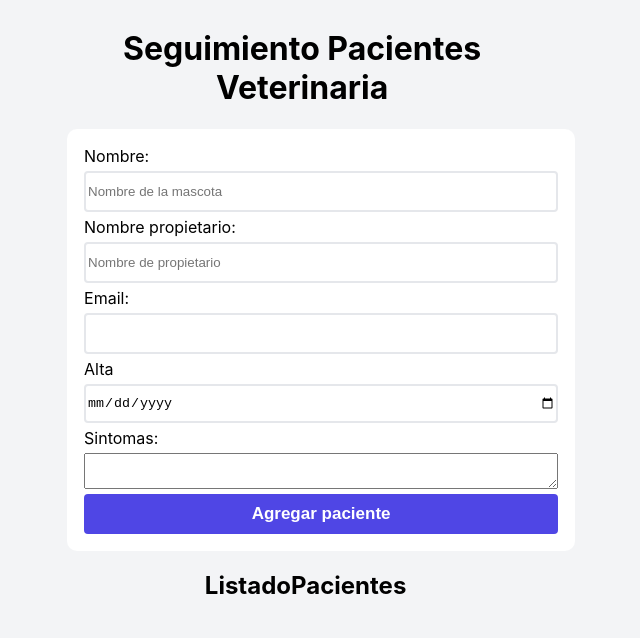
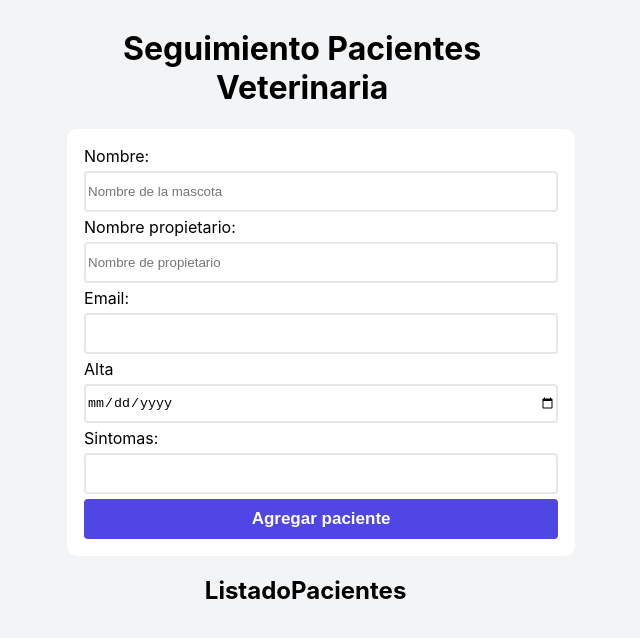
Before and after one commit to Gitbertod/formularioVeterinaria, a React (Vite) app in the folder formulario-veterinaria/: page / in a window 1280 px wide. Shown: the top 638 px of the page, without its empty margins (311-951 px from the left). Built offline with nearby package versions, Linux system fonts and the light colour scheme.

Commit message:
validation of sintomas fixed

```diff
--- a/formulario-veterinaria/src/components/error/Error.jsx
+++ b/formulario-veterinaria/src/components/error/Error.jsx
@@ -1,9 +1,9 @@
 import React from 'react'
 import style from './Error.module.css'
 
-const Error = () => {
+const Error = ({children}) => {
   return (
-    <div className={style.validation}>Faltan datos</div>
+    <div className={style.validation}>{children}</div>
   )
 }
 
--- a/formulario-veterinaria/src/components/formulario/Formulario.jsx
+++ b/formulario-veterinaria/src/components/formulario/Formulario.jsx
@@ -3,7 +3,7 @@ import style from './Formulario.module.css'
 import Error from "../error/Error";
 
 
-const Formulario = ({ pacientes, setPacientes, paciente,setPaciente }) => {
+const Formulario = ({ pacientes, setPacientes, paciente, setPaciente }) => {
     const [nombre, setNombre] = useState('');
     const [propietario, setPropietario] = useState('');
     const [email, setEmail] = useState('');
@@ -27,6 +27,15 @@ const Formulario = ({ pacientes, setPacientes, paciente,setPaciente }) => {
     }
 
     const handleSubmit = (e) => {
+        //validacion
+        e.preventDefault()
+        if ([nombre, propietario, email, alta, sintomas].includes('')) {
+            setError(true)
+            console.log(error)
+            return;
+        }
+        setError(false)
+
         const objetoPaciente = {
             nombre,
             propietario,
@@ -36,13 +45,6 @@ const Formulario = ({ pacientes, setPacientes, paciente,setPaciente }) => {
 
         }
 
-        //validacion
-        e.preventDefault()
-        if ([nombre, propietario, email, alta, sintomas].includes('')) {
-            setError(true)
-            console.log(error)
-            return
-        }
 
 
         if (paciente.id) {
@@ -50,9 +52,9 @@ const Formulario = ({ pacientes, setPacientes, paciente,setPaciente }) => {
             objetoPaciente.id = paciente.id
             const pacientesActualizados = pacientes.map(pacienteState => {
                 if (pacienteState.id === paciente.id) {
-                  return  objetoPaciente
+                    return objetoPaciente
                 } else {
-                   return pacienteState
+                    return pacienteState
                 }
             })
             setPacientes(pacientesActualizados);
@@ -127,7 +129,8 @@ const Formulario = ({ pacientes, setPacientes, paciente,setPaciente }) => {
 
                 <div>
                     <label htmlFor="sintomas" type="text">Sintomas: </label>
-                    <textarea
+                    {sintomas == "" && error ?  <p style={{ color: "red", margin: "0px" }}>Falta rellenar este campo</p> : <p style={{ display: "none" }}></p>}
+                    <input
                         type="text"
                         id="sintomas"
                         value={sintomas}
```
